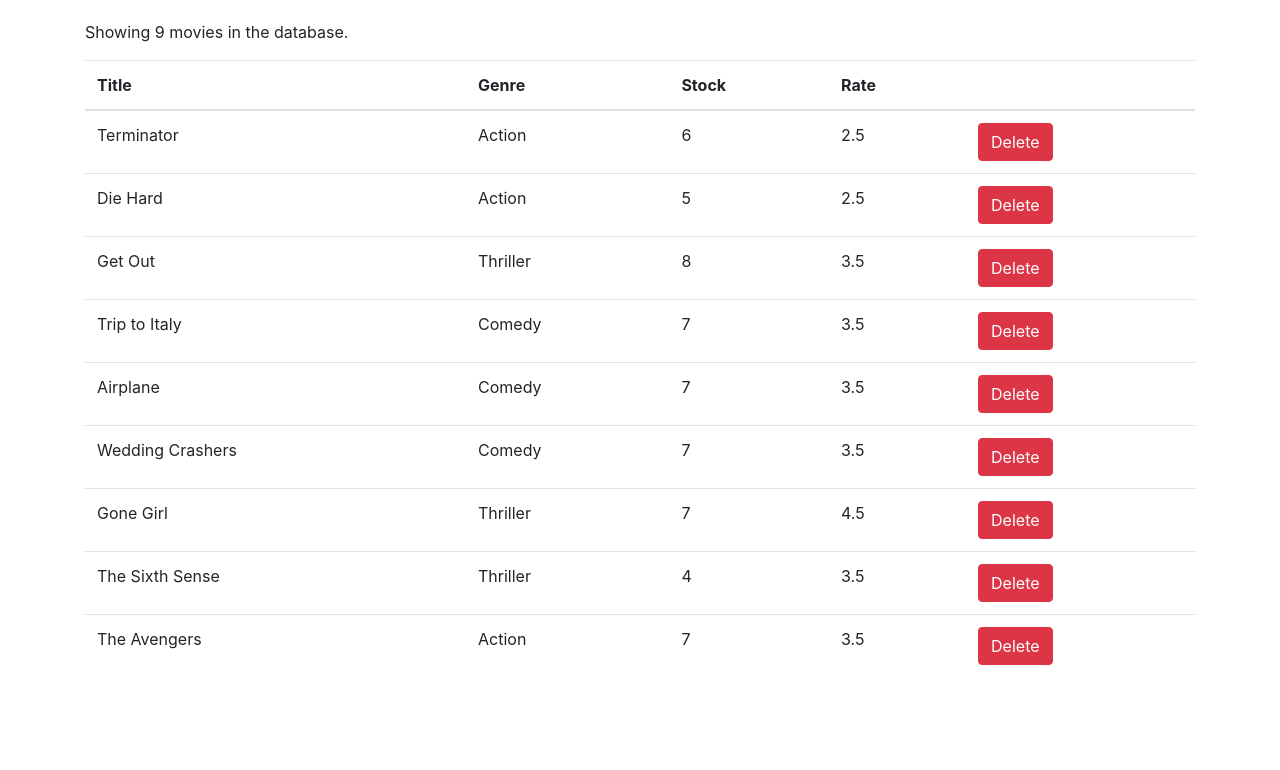
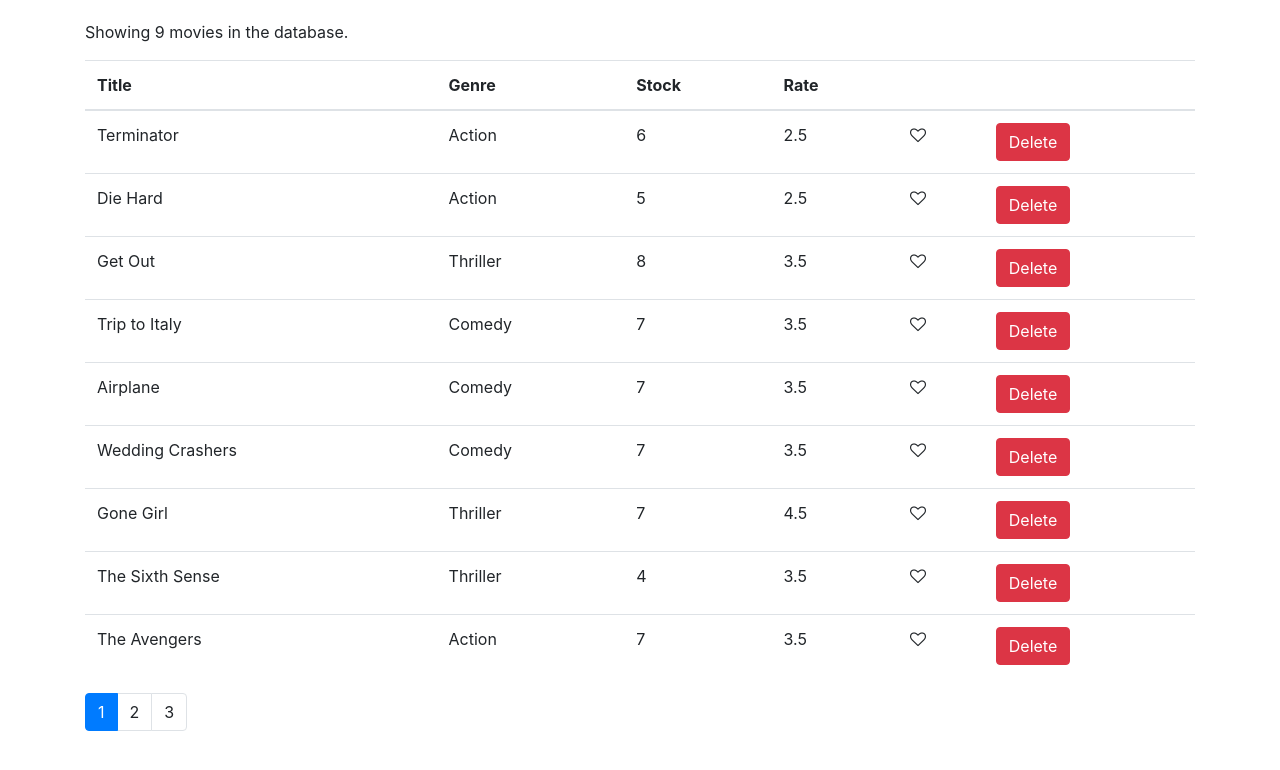
Before and after one commit to Karla-Abad/vidly, a React (Create React App) app: page / in a window 1280 px wide. Shown: the top 770 px of the page. Built offline with nearby package versions, Linux system fonts and the light colour scheme.

Commit message:
Pagination - Displaying and Handling page changes

```diff
--- a/package.json
+++ b/package.json
@@ -8,6 +8,7 @@
     "@testing-library/user-event": "^13.5.0",
     "bootstrap": "^4.1.1",
     "font-awesome": "^4.7.0",
+    "lodash": "^4.17.10",
     "react": "^18.2.0",
     "react-dom": "^18.2.0",
     "react-scripts": "5.0.1",
--- a/src/App.js
+++ b/src/App.js
@@ -1,5 +1,6 @@
 import React, { Component } from "react";
 import Movies from "./components/movies";
+
 import "./App.css";
 
 class App extends Component {
--- /dev/null
+++ b/src/components/common/liked.jsx
@@ -0,0 +1,16 @@
+import React, { Component } from "react";
+
+const Liked = (props) => {
+  let classes = "fa fa-heart";
+  if (!props.liked) classes += "-o";
+  return (
+    <i
+      onClick={props.onClick}
+      style={{ cursor: "pointer" }}
+      className={classes}
+      aria-hidden="true"
+    />
+  );
+};
+
+export default Liked;
--- /dev/null
+++ b/src/components/common/pagination.jsx
@@ -0,0 +1,30 @@
+import React from "react";
+import _ from "lodash";
+
+const Pagination = (props) => {
+  const { itemsCount, pageSize, currentPage, onPageChange } = props;
+  console.log(currentPage);
+
+  const pagesCount = Math.ceil(itemsCount / pageSize);
+  if (pagesCount === 1) return null;
+  const pages = _.range(1, pagesCount + 1);
+
+  return (
+    <nav aria-label="Search Results Pages">
+      <ul className="pagination">
+        {pages.map((page) => (
+          <li
+            key={page}
+            className={page === currentPage ? "page-item active" : "page-item"}
+          >
+            <a onClick={() => onPageChange(page)} className="page-link">
+              {page}
+            </a>
+          </li>
+        ))}
+      </ul>
+    </nav>
+  );
+};
+
+export default Pagination;
--- a/src/components/movies.jsx
+++ b/src/components/movies.jsx
@@ -1,9 +1,13 @@
 import React, { Component } from "react";
 import { getMovies } from "../services/fakeMovieService";
+import Liked from "./common/liked";
+import Pagination from "./common/pagination";
 
 class Movies extends Component {
   state = {
     movies: getMovies(),
+    currentPage: 1,
+    pageSize: 4,
   };
 
   handleDelete = (movie) => {
@@ -11,13 +15,27 @@
     this.setState({ movies });
   };
 
+  handleLike = (movie) => {
+    const movies = [...this.state.movies];
+    const index = movies.indexOf(movie);
+    movies[index] = { ...movies[index] };
+    movies[index].liked = !movies[index].liked;
+    this.setState({ movies });
+  };
+
+  handlePageChange = (page) => {
+    this.setState({ currentPage: page });
+  };
+
   render() {
-    if (this.state.movies.length === 0)
-      return <p>There are no movies in the database.</p>;
+    const { length: count } = this.state.movies;
+    const { pageSize, currentPage } = this.state;
+
+    if (count === 0) return <p>There are no movies in the database.</p>;
 
     return (
       <React.Fragment>
-        <p>Showing {this.state.movies.length} movies in the database.</p>
+        <p>Showing {count} movies in the database.</p>
         <table className="table">
           <thead>
             <tr>
@@ -25,7 +43,8 @@
               <th>Genre</th>
               <th>Stock</th>
               <th>Rate</th>
-              <th></th>
+              <th />
+              <th />
             </tr>
           </thead>
           <tbody>
@@ -35,6 +54,12 @@
                 <td>{movie.genre.name}</td>
                 <td>{movie.numberInStock}</td>
                 <td>{movie.dailyRentalRate}</td>
+                <td>
+                  <Liked
+                    liked={movie.liked}
+                    onClick={() => this.handleLike(movie)}
+                  />
+                </td>
                 <td>
                   <button
                     onClick={() => this.handleDelete(movie)}
@@ -47,6 +72,12 @@
             ))}
           </tbody>
         </table>
+        <Pagination
+          itemsCount={count}
+          pageSize={pageSize}
+          currentPage={currentPage}
+          onPageChange={this.handlePageChange}
+        />
       </React.Fragment>
     );
   }
--- a/src/services/fakeMovieService.js
+++ b/src/services/fakeMovieService.js
@@ -7,64 +7,64 @@
     genre: { _id: "5b21ca3eeb7f6fbccd471818", name: "Action" },
     numberInStock: 6,
     dailyRentalRate: 2.5,
-    publishDate: "2018-01-03T19:04:28.809Z"
+    publishDate: "2018-01-03T19:04:28.809Z",
   },
   {
     _id: "5b21ca3eeb7f6fbccd471816",
     title: "Die Hard",
     genre: { _id: "5b21ca3eeb7f6fbccd471818", name: "Action" },
     numberInStock: 5,
-    dailyRentalRate: 2.5
+    dailyRentalRate: 2.5,
   },
   {
     _id: "5b21ca3eeb7f6fbccd471817",
     title: "Get Out",
     genre: { _id: "5b21ca3eeb7f6fbccd471820", name: "Thriller" },
     numberInStock: 8,
-    dailyRentalRate: 3.5
+    dailyRentalRate: 3.5,
   },
   {
     _id: "5b21ca3eeb7f6fbccd471819",
     title: "Trip to Italy",
     genre: { _id: "5b21ca3eeb7f6fbccd471814", name: "Comedy" },
     numberInStock: 7,
-    dailyRentalRate: 3.5
+    dailyRentalRate: 3.5,
   },
   {
     _id: "5b21ca3eeb7f6fbccd47181a",
     title: "Airplane",
     genre: { _id: "5b21ca3eeb7f6fbccd471814", name: "Comedy" },
     numberInStock: 7,
-    dailyRentalRate: 3.5
+    dailyRentalRate: 3.5,
   },
   {
     _id: "5b21ca3eeb7f6fbccd47181b",
     title: "Wedding Crashers",
     genre: { _id: "5b21ca3eeb7f6fbccd471814", name: "Comedy" },
     numberInStock: 7,
-    dailyRentalRate: 3.5
+    dailyRentalRate: 3.5,
   },
   {
     _id: "5b21ca3eeb7f6fbccd47181e",
     title: "Gone Girl",
     genre: { _id: "5b21ca3eeb7f6fbccd471820", name: "Thriller" },
     numberInStock: 7,
-    dailyRentalRate: 4.5
+    dailyRentalRate: 4.5,
   },
   {
     _id: "5b21ca3eeb7f6fbccd47181f",
     title: "The Sixth Sense",
     genre: { _id: "5b21ca3eeb7f6fbccd471820", name: "Thriller" },
     numberInStock: 4,
-    dailyRentalRate: 3.5
+    dailyRentalRate: 3.5,
   },
   {
     _id: "5b21ca3eeb7f6fbccd471821",
     title: "The Avengers",
     genre: { _id: "5b21ca3eeb7f6fbccd471818", name: "Action" },
     numberInStock: 7,
-    dailyRentalRate: 3.5
-  }
+    dailyRentalRate: 3.5,
+  },
 ];
 
 export function getMovies() {
@@ -72,13 +72,13 @@
 }
 
 export function getMovie(id) {
-  return movies.find(m => m._id === id);
+  return movies.find((m) => m._id === id);
 }
 
 export function saveMovie(movie) {
-  let movieInDb = movies.find(m => m._id === movie._id) || {};
+  let movieInDb = movies.find((m) => m._id === movie._id) || {};
   movieInDb.name = movie.name;
-  movieInDb.genre = genresAPI.genres.find(g => g._id === movie.genreId);
+  movieInDb.genre = genresAPI.genres.find((g) => g._id === movie.genreId);
   movieInDb.numberInStock = movie.numberInStock;
   movieInDb.dailyRentalRate = movie.dailyRentalRate;
 
@@ -91,7 +91,7 @@
 }
 
 export function deleteMovie(id) {
-  let movieInDb = movies.find(m => m._id === id);
+  let movieInDb = movies.find((m) => m._id === id);
   movies.splice(movies.indexOf(movieInDb), 1);
   return movieInDb;
 }
```
Also changed, not shown: 1 other file (tests, documents, lock files or other folders).
